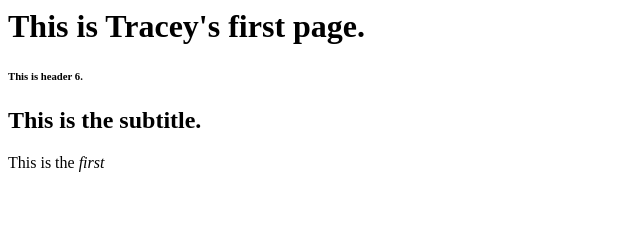
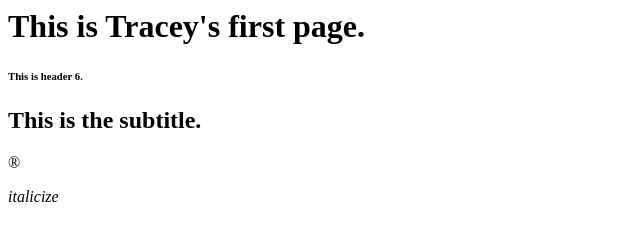
Before and after one commit to traceyshi27/WebTech, a plain HTML site: page Classwork/demo.htm in a window 1280 px wide. Shown: the whole page, without its empty margins (0-640 px from the left). Drawn offline with Linux system fonts and the light colour scheme.

Commit message:
Some practice

```diff
--- a/Classwork/demo.htm
+++ b/Classwork/demo.htm
@@ -10,4 +10,6 @@
     <h6>This is header 6.</h6>
     <h2>This is the subtitle.</h2>
 
-    <p>This is the <i>first</i>
+    <p>&#174</p>
+
+    <p><i>italicize</i></p>
```
